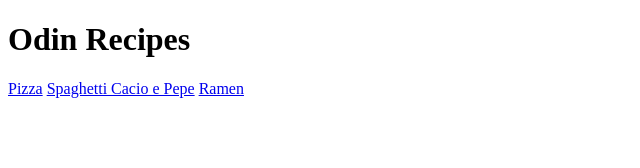
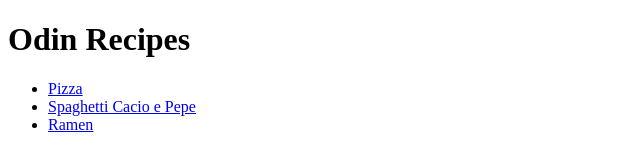
Before and after one commit to gaspargergo/odin-recipes, a plain HTML site: page index.html in a window 1280 px wide. Shown: the whole page, without its empty margins (0-640 px from the left). Drawn offline with Linux system fonts and the light colour scheme.

Commit message:
Make recipe list a list element

```diff
--- a/index.html
+++ b/index.html
@@ -7,8 +7,10 @@
 
 	<body>
 		<h1>Odin Recipes</h1>
-		<a href="recipes/pizza.html">Pizza</a>
-		<a href="recipes/cacio-e-pepe.html">Spaghetti Cacio e Pepe</a>
-		<a href="recipes/ramen.html">Ramen</a>
+		<ul>
+			<li><a href="recipes/pizza.html">Pizza</a></li>
+			<li><a href="recipes/cacio-e-pepe.html">Spaghetti Cacio e Pepe</a></li>
+			<li><a href="recipes/ramen.html">Ramen</a></li>
+		</ul>
 	</body>
 </html>
```
